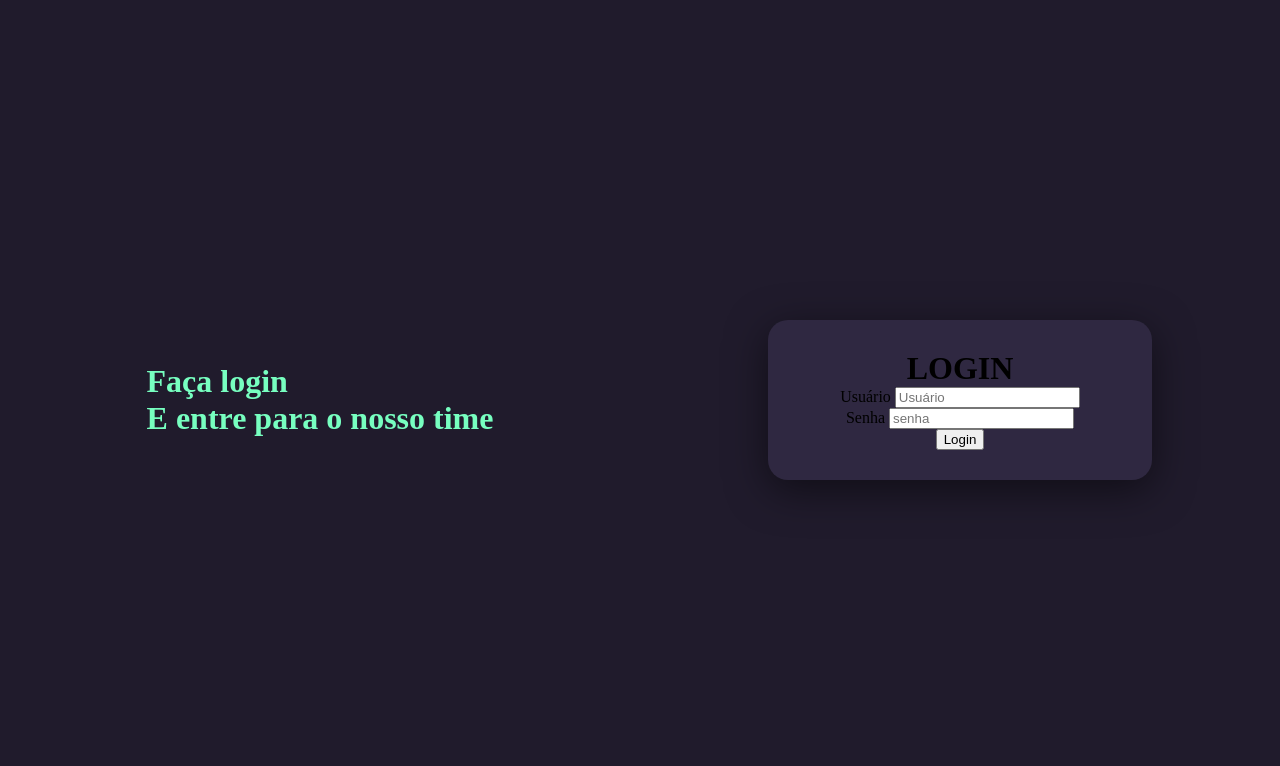
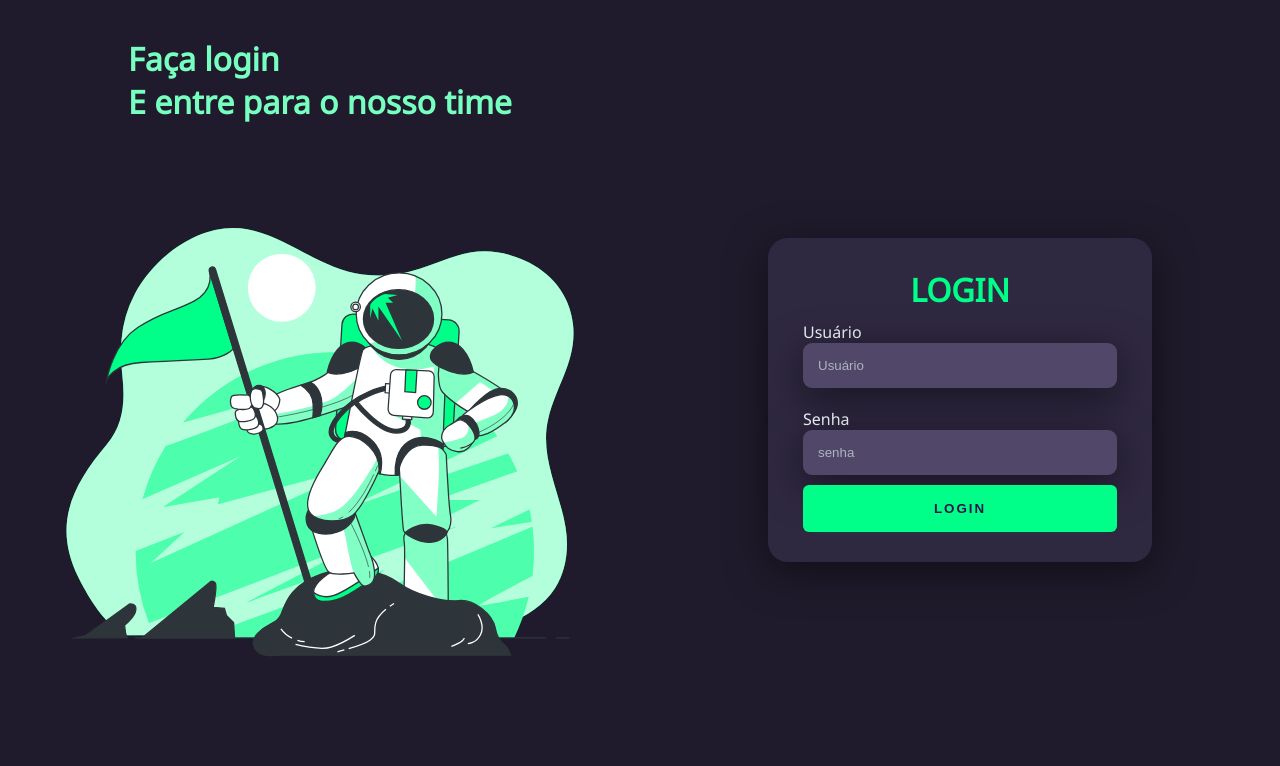
Before and after one commit to LemosKD/Login-Page, a plain HTML site: page index.html in a window 1280 px wide. Drawn offline with Linux system fonts and the light colour scheme.

Commit message:
Ajeitando Css PT3

```diff
--- a/Style.css
+++ b/Style.css
@@ -1,3 +1,5 @@
+@import url('https://fonts.googleapis.com/css2?family=Noto+Sans&display=swap');
+
 *{
   box-sizing: border-box;
   margin: 0;
@@ -5,6 +7,10 @@
 
 :root {
   background-color: rgba(0, 0, 0, 0.556);
+}
+
+body{
+  font-family: "Noto Sans", sans-serif;
 }
 
 .main-login{
@@ -49,3 +55,65 @@
   border-radius: 20px;
   box-shadow: 0px 10px 40px  rgba(0, 0, 0, 0.501);
 }
+
+/* .textfield {
+  width: 100%;
+}
+
+.right-login h1 {
+  width: 100%;
+}
+
+.right-login button {
+  width: 100%;
+} */
+
+.card-login > h1 {
+  color: #00ff88;
+  font-weight: 800;
+  /* margin: 0; */
+}
+
+.textfield{
+  width: 100%;
+  display: flex;
+  flex-direction: column;
+  /* align-items: center; */
+  /* justify-content: center; */
+  margin: 10px 0px;
+}
+
+.textfield > input{
+  width: 100%;
+  border: none;
+  border-radius: 9px;
+  padding: 15px;
+  background: #514869;
+  color: #f0ffffde;
+  box-shadow: 0px 10px 40px rgba(0, 0, 0, 0.501);
+  outline: none;
+  /* align-items: center; */
+  /* box-sizing: border-box; */
+}
+
+.textfield > label{
+  color: aliceblue;
+}
+
+.textfield > input::placeholder{
+color: #f0ffff94;
+}
+
+.btn-login{
+  width: 100%;
+  padding: 16px 0px;
+  border: none;
+  border-radius: 6px;
+  text-transform: uppercase;
+  font-weight: 800;
+  letter-spacing: 2px;
+  color: #2b134b;
+  background: #00ff88;
+  cursor: pointer;
+  box-shadow: 0px 10px 05px -12px #00ff8052;
+}
--- a/index.html
+++ b/index.html
@@ -12,6 +12,7 @@
     <div class="left-login">
       <h1>Faça login<br>E entre para o nosso time </h1>
       <!-- <h1>outro</h1> -->
+       <img src="astronaut-animate.svg" alt="">
     </div>
     <div class="right-login">
       <div class="card-login">
```
Also changed, not shown: astronaut-animate.svg (added).
